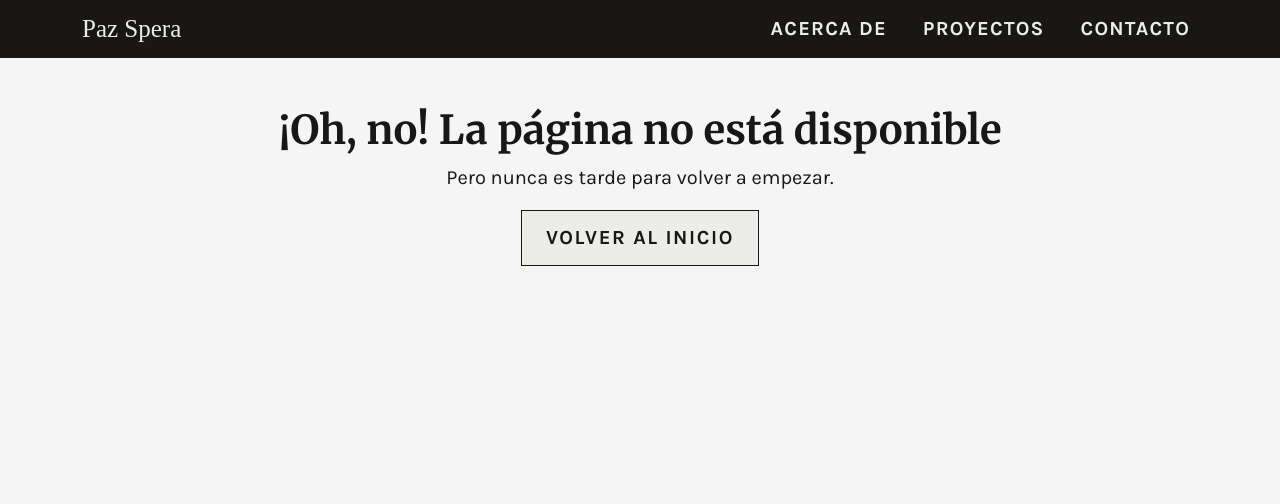
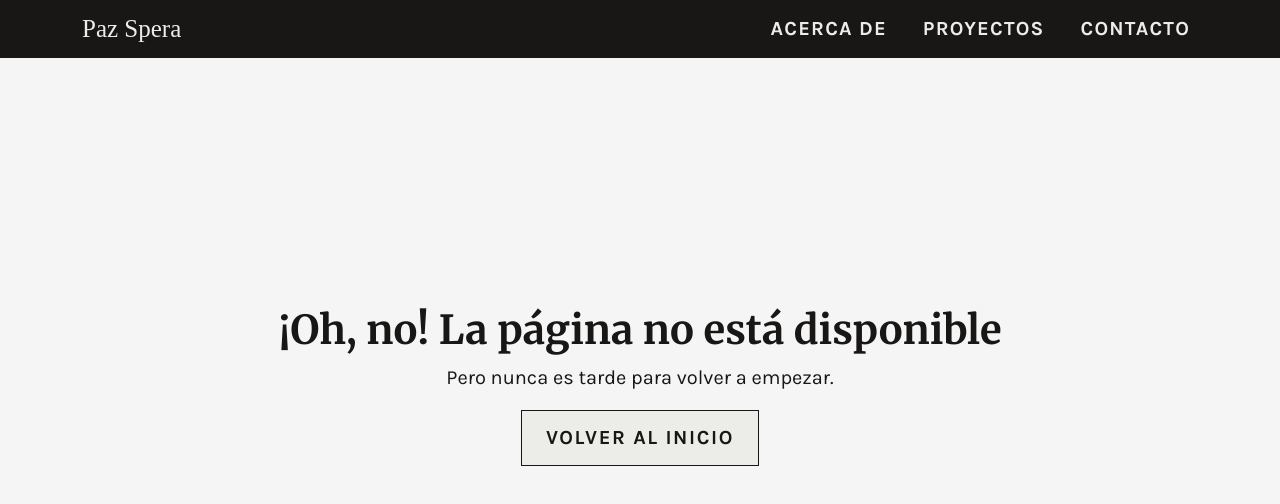
Before and after one commit to pazspera/portfolio, a Vue app in the folder portfolio/: page /not-found in a window 1280 px wide. Shown: the top 504 px of the page. Built offline with nearby package versions, Linux system fonts and the light colour scheme; a web font is replaced by a local one.

Commit message:
Probé haciendo que el regex del catchAll redireccione al path not-found en vez de cargar directamente esa vista. Nuevo build con la prueba

```diff
--- a/portfolio/src/main.js
+++ b/portfolio/src/main.js
@@ -44,11 +44,12 @@ const routes = [
   // 404 catchall for all routes that don't exist
   {
     // This is a regex that we have to write exactly for it to workz
-    path: "/:catchAll(.*)",
-    // path: "/:pathMatch(.*)*",
+    // path: "/:catchAll(.*)",
+    path: '/:pathMatch(.*)',
     // path: "/not-found",
-    component: NotFoundView,
-    name: "notFound",
+    // component: NotFoundView,
+    // name: "notFound",
+    redirect: '/not-found'
   },
   {
     // This is a regex that we have to write exactly for it to workz
--- a/portfolio/src/views/NotFoundView.vue
+++ b/portfolio/src/views/NotFoundView.vue
@@ -1,7 +1,7 @@
 <template>
   <section class="not-found">
     <div class="container">
-      <div class="col d-flex flex-column justify-content-center align-items-center">
+      <div class="col d-flex flex-column justify-content-center align-items-center col-not-found">
         <h1>¡Oh, no! La página no está disponible</h1>
         <p>Pero nunca es tarde para volver a empezar.</p>
         <router-link :to="{ name: 'home' }" class="btn btn__primary">Volver al inicio</router-link>
@@ -16,8 +16,8 @@ export default {
 };
 </script>
 
-<style>
-.not-found {
-  min-height: 100vh;
+<style scoped>
+.col-not-found {
+  height: 70vh;
 }
 </style>
```
Also changed, not shown: 7 other files (tests, documents, lock files or other folders).
